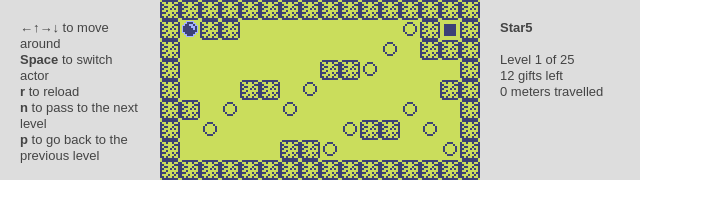
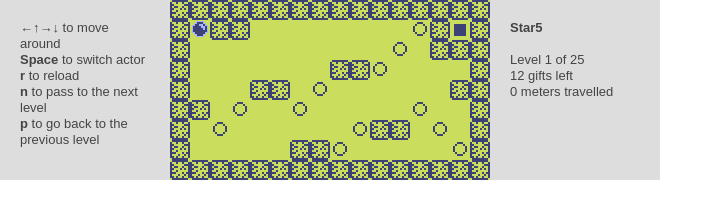
Before and after one commit to gwenhael-le-moine/jsstar, a plain HTML site: page index.html in a window 1280 px wide. Shown: the whole page, without its empty margins (0-723 px from the left). Drawn offline with nearby package versions, Linux system fonts and the light colour scheme.

Commit message:
increase width of panels

```diff
--- a/css/star.css
+++ b/css/star.css
@@ -1,4 +1,4 @@
-.gstar{width:640px;height:180px}
+.gstar{width:660px;height:180px}
 .gstar em{font-weight:bold}
 .gstar #blackboard{width:320px;height:180px;background:#333;float:left}
 .gstar #blackboard .starcell{width:20px;height:20px;display:block;float:left;text-align:center}
@@ -9,4 +9,4 @@
 .gstar #blackboard .cube_selected{color:red}
 .gstar #blackboard .gift{color:yellow}
 .gstar #blackboard .void{}
-.gstar aside{float:left;height:140px;width:120px;padding:20px;background:#ddd}
+.gstar aside{float:left;height:140px;width:130px;padding:20px;background:#ddd}
```
